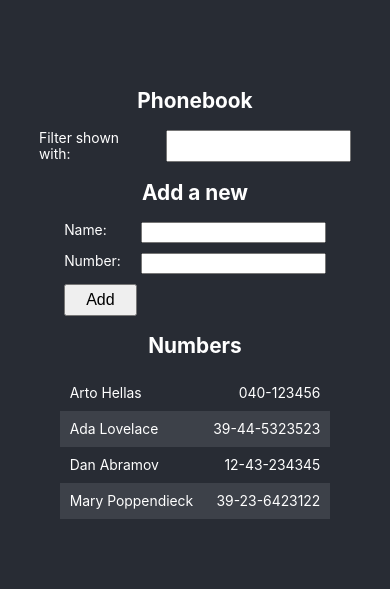
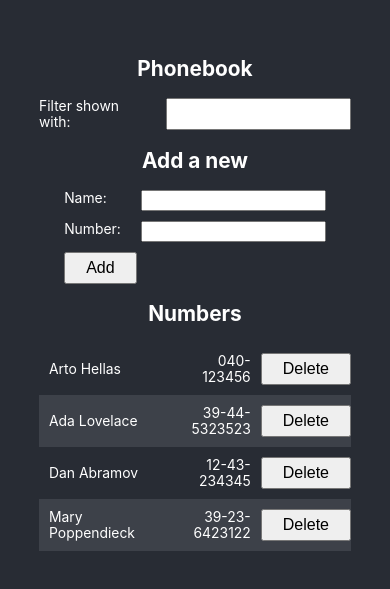
Before and after one commit to josenaldo/full-stack-open-2022, a React (Create React App) app in the folder part2/phonebook/: page / in a window 390 px wide. Shown: the part 127-716 px from the top of the page. Built offline with nearby package versions, Linux system fonts and the light colour scheme; data requests are answered from the project's data file.

Commit message:
:sparkles: feat: 2.17: Phonebook step9
Users can delete entries from phonebook

```diff
--- a/part2/phonebook/src/App.js
+++ b/part2/phonebook/src/App.js
@@ -18,6 +18,10 @@ const App = () => {
           )
         : persons
 
+    const handleSearchChange = (event) => {
+        setSearch(event.target.value)
+    }
+
     const handleNewNameChange = (event) => {
         setNewName(event.target.value)
     }
@@ -26,14 +30,10 @@ const App = () => {
         setNewNumber(event.target.value)
     }
 
-    const handleSearchChange = (event) => {
-        setSearch(event.target.value)
-    }
-
-    const addPerson = (event) => {
+    const create = (event) => {
         event.preventDefault()
 
-        const existingName = persons.find((person) => person.name === newName)
+        const existingName = persons.find((p) => p.name === newName)
 
         if (existingName !== undefined) {
             alert(`${newName} is already added to phonebook`)
@@ -51,6 +51,16 @@ const App = () => {
         }
     }
 
+    const remove = (id) => {
+        const personToRemove = persons.find((p) => p.id === id)
+        const message = `Delete ${personToRemove.name}?`
+
+        if (window.confirm(message)) {
+            personServices.remove(id)
+            setPersons(persons.filter((p) => p.id !== id))
+        }
+    }
+
     useEffect(() => {
         personServices.getAll().then((persons) => {
             setPersons(persons)
@@ -64,7 +74,7 @@ const App = () => {
 
             <h2>Add a new</h2>
             <PersonForm
-                onSubmit={addPerson}
+                onSubmit={create}
                 newName={newName}
                 newNumber={newNumber}
                 handleNewNameChange={handleNewNameChange}
@@ -72,7 +82,7 @@ const App = () => {
             />
 
             <h2>Numbers</h2>
-            <Persons persons={personsToShow} />
+            <Persons persons={personsToShow} remove={remove} />
         </div>
     )
 }
--- a/part2/phonebook/src/components/Persons.css
+++ b/part2/phonebook/src/components/Persons.css
@@ -12,6 +12,10 @@ table {
     text-align: right;
 }
 
+.person-delete {
+    text-align: center;
+}
+
 tr:nth-child(even) {
     background-color: #3d4149;
 }
--- a/part2/phonebook/src/components/Persons.js
+++ b/part2/phonebook/src/components/Persons.js
@@ -1,6 +1,6 @@
 import './Persons.css'
 
-const Persons = ({ persons }) => {
+const Persons = ({ persons, remove }) => {
     return (
         <table cellspacing="0" cellpadding="0">
             <tbody>
@@ -8,6 +8,11 @@ const Persons = ({ persons }) => {
                     <tr key={person.id}>
                         <td className="person-name">{person.name}</td>
                         <td className="person-number">{person.number}</td>
+                        <td className="person-delete">
+                            <button onClick={() => remove(person.id)}>
+                                Delete
+                            </button>
+                        </td>
                     </tr>
                 ))}
             </tbody>
--- a/part2/phonebook/src/services/persons.js
+++ b/part2/phonebook/src/services/persons.js
@@ -14,9 +14,14 @@ const create = (person) => {
     })
 }
 
+const remove = (id) => {
+    return axios.delete(`${baseUrl}/${id}`)
+}
+
 const personServices = {
     getAll,
     create,
+    remove,
 }
 
 export { personServices }
```
